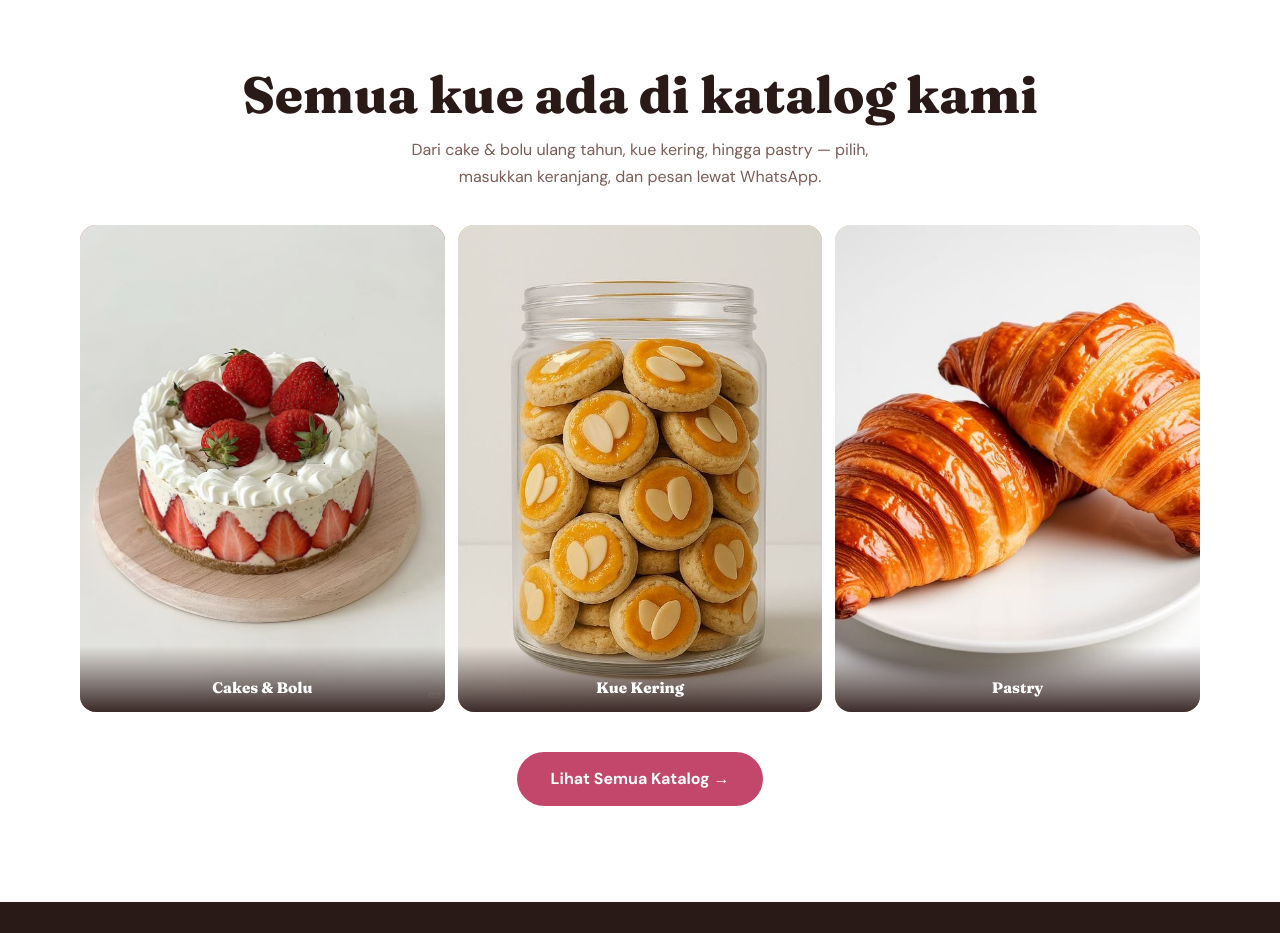
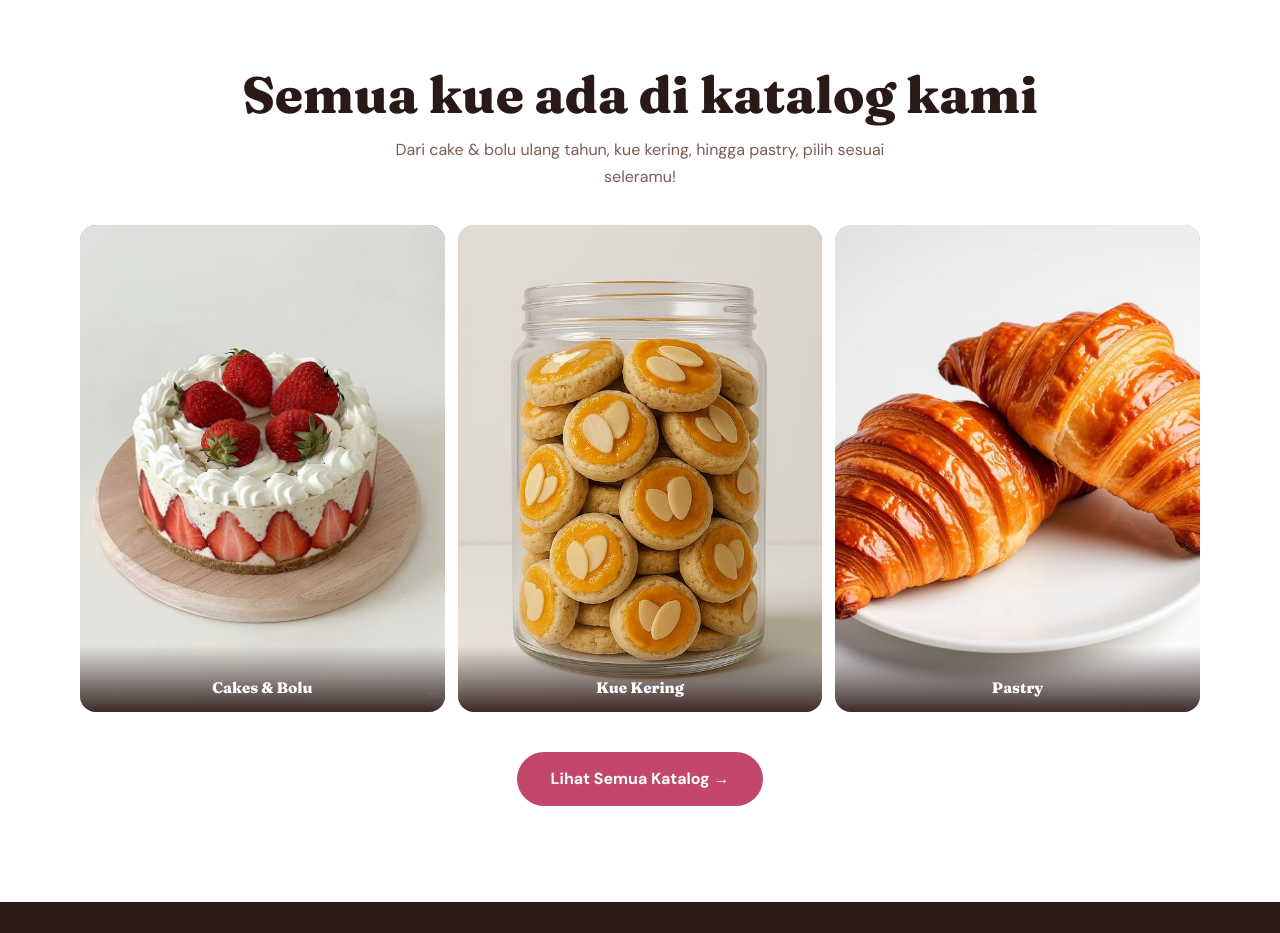
Before and after one commit to Tigereerrs/OcktaBakery, a plain HTML site: page index.html in a window 1280 px wide. Shown: the part 2440-3373 px from the top of the page. Drawn offline with Linux system fonts and the light colour scheme.

Commit message:
Update index.html

```diff
--- a/index.html
+++ b/index.html
@@ -425,7 +425,7 @@ footer{
 <section id="cta-katalog">
   <div class="wrap">
     <h2>Semua kue ada di katalog kami</h2>
-    <p>Dari cake & bolu ulang tahun, kue kering, hingga pastry — pilih, masukkan keranjang, dan pesan lewat WhatsApp.</p>
+    <p>Dari cake & bolu ulang tahun, kue kering, hingga pastry, pilih sesuai seleramu!</p>
     <div class="preview-grid" id="previewGrid"></div>
     <a class="btn btn-accent" href="katalog.html" style="font-size:1rem;padding:.9rem 2rem;">
       Lihat Semua Katalog →
```
